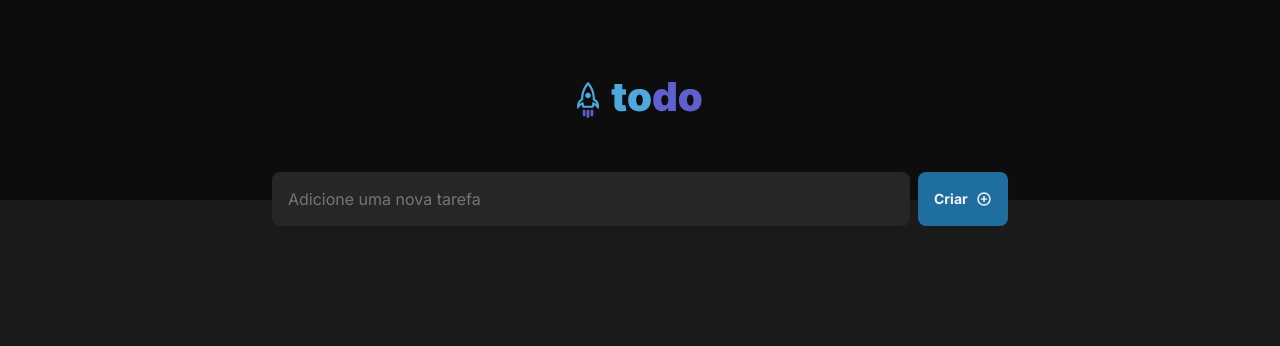
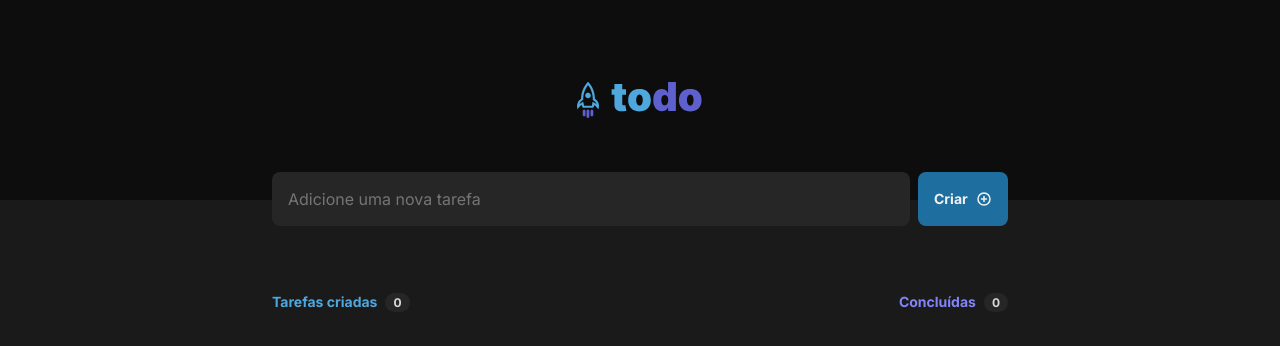
Before and after one commit to EllenBessa/todo-list, a React (Vite) app: page / in a window 1280 px wide. Shown: the top 346 px of the page. Built offline with nearby package versions, Linux system fonts and the light colour scheme.

Commit message:
feat: :lipstick: Task Header

```diff
--- a/src/App.module.css
+++ b/src/App.module.css
@@ -16,3 +16,32 @@
   display: flex;
   gap: 8px;
 }
+
+.taskHeader {
+  margin-top: 4rem;
+
+  display: flex;
+  justify-content: space-between;
+  align-items: center;
+}
+
+.taskHeader span {
+  margin-right: 8px;
+
+  color: var(--blue);
+  font-weight: 700;
+  font-size: 0.875rem;
+}
+
+.taskHeader strong {
+  padding: 2px 8px;
+
+  font-size: 12px;
+  color: var(--gray-200);
+  background: var(--gray-500);
+  border-radius: 9999px;
+}
+
+.taskHeader div + div span {
+  color: var(--purple);
+}
--- a/src/App.tsx
+++ b/src/App.tsx
@@ -15,6 +15,20 @@ export function App() {
           <Input placeholder="Adicione uma nova tarefa" />
           <Button />
         </form>
+
+        <section>
+          <header className={styles.taskHeader}>
+            <div>
+              <span>Tarefas criadas</span>
+              <strong>0</strong>
+            </div>
+
+            <div>
+              <span>Concluídas</span>
+              <strong>0</strong>
+            </div>
+          </header>
+        </section>
       </main>
     </>
   );
```
